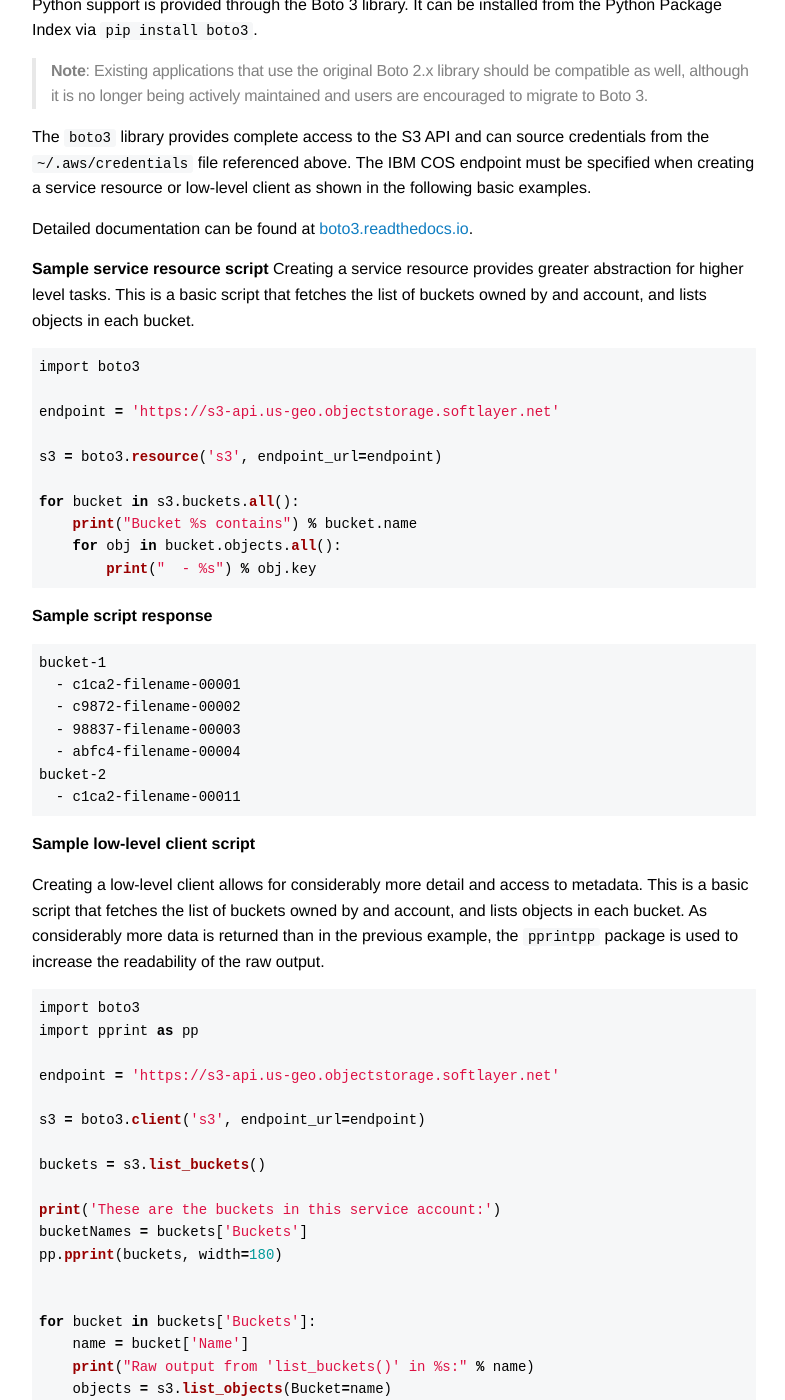
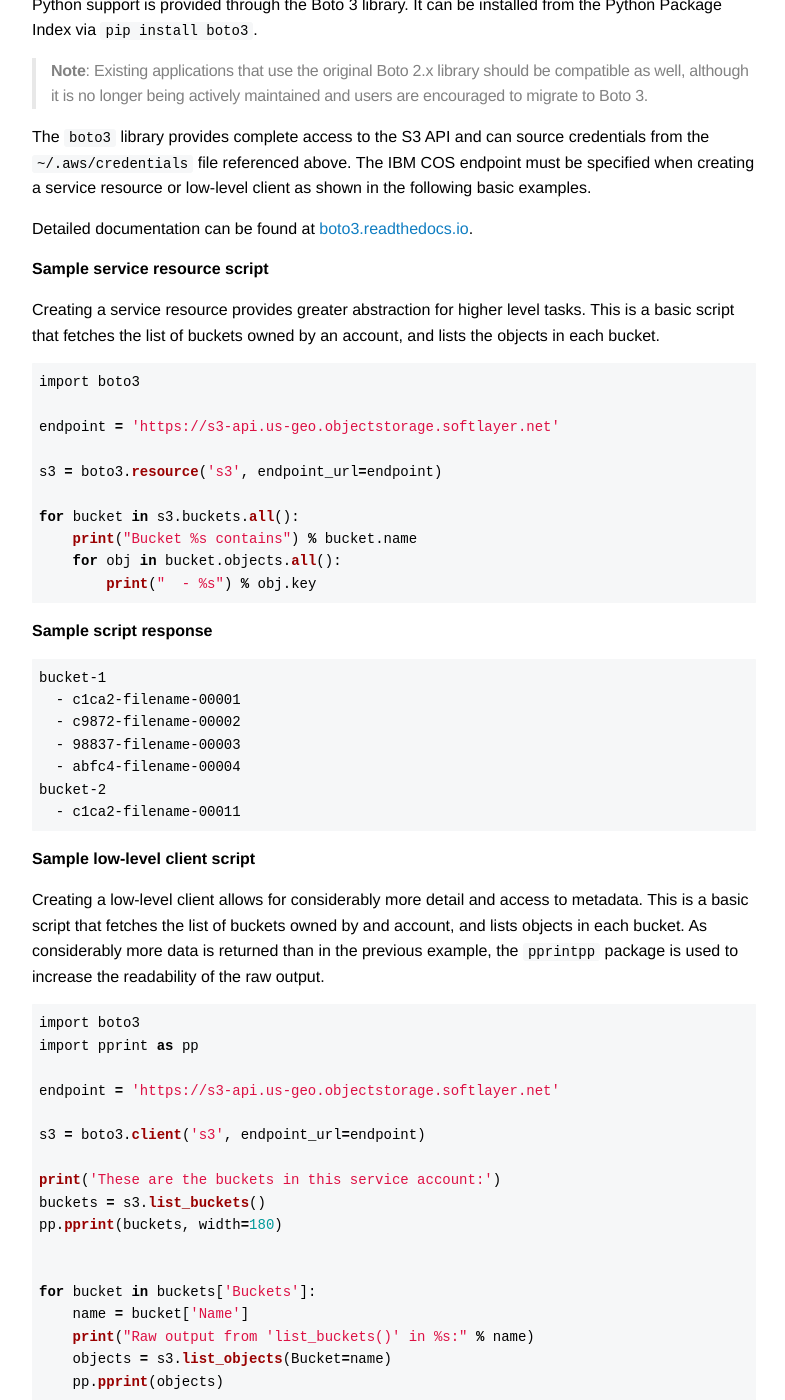
Before and after one commit to mpcarl-ibm/crs-docs, a Jekyll site: the page built from _api/tools.md, in a window 1280 px wide and 1400 px high, scrolled down 3318 px. Shown: the whole window, without its empty margins (369-1154 px from the left). Built offline with Jekyll 4.4.1, drawn with Linux system fonts in a browser that asks for light colours.

Commit message:
updated python sample

````diff
--- a/_api/tools.md
+++ b/_api/tools.md
@@ -161,7 +161,8 @@
 
 
 **Sample service resource script**
-Creating a service resource provides greater abstraction for higher level tasks.  This is a basic script that fetches the list of buckets owned by and account, and lists objects in each bucket.
+
+Creating a service resource provides greater abstraction for higher level tasks.  This is a basic script that fetches the list of buckets owned by an account, and lists the objects in each bucket.
 
 ```python
 import boto3
@@ -200,10 +201,8 @@
 
 s3 = boto3.client('s3', endpoint_url=endpoint)
 
+print('These are the buckets in this service account:')
 buckets = s3.list_buckets()
-
-print('These are the buckets in this service account:')
-bucketNames = buckets['Buckets']
 pp.pprint(buckets, width=180)
 
 
````
Also changed, not shown: 3 other files.
